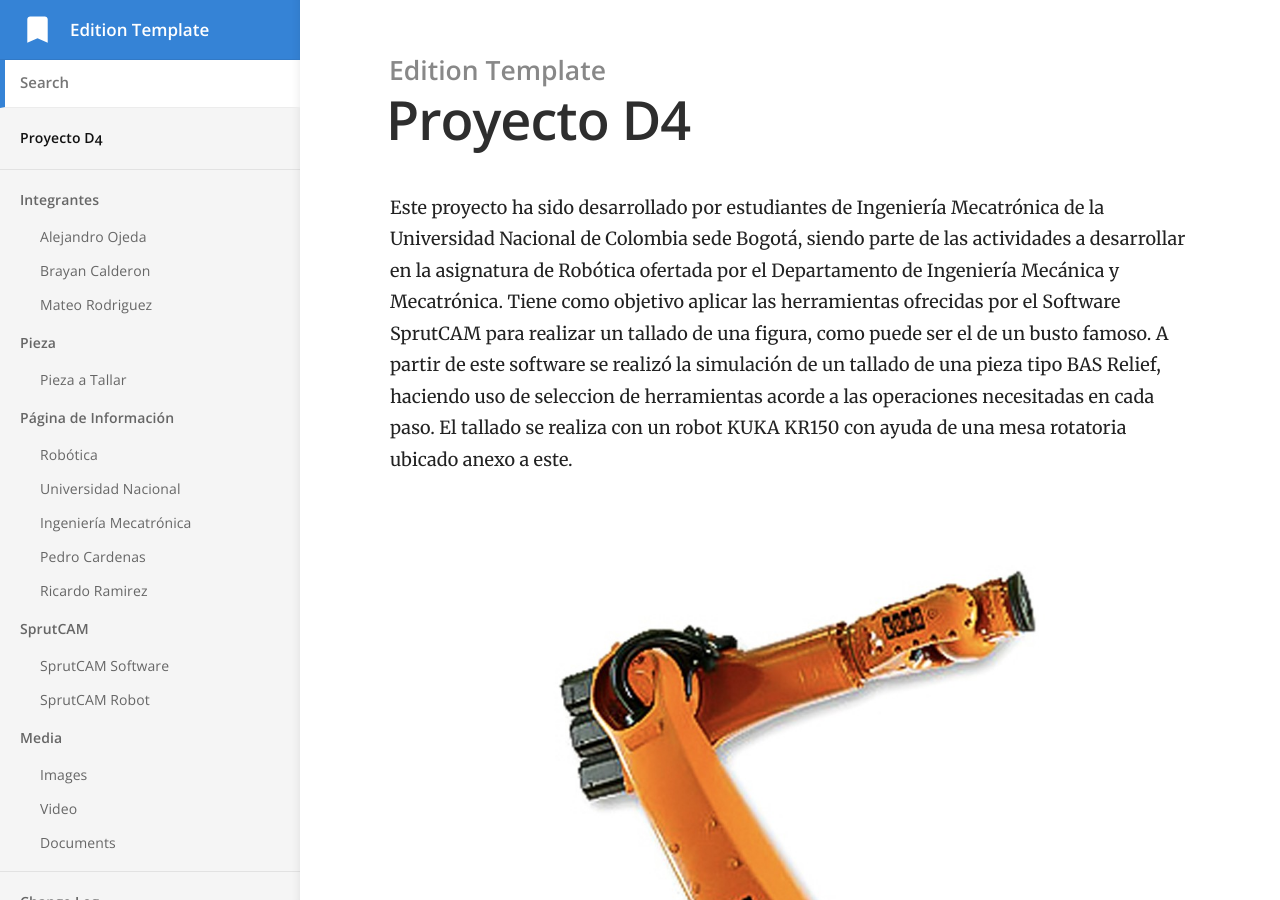
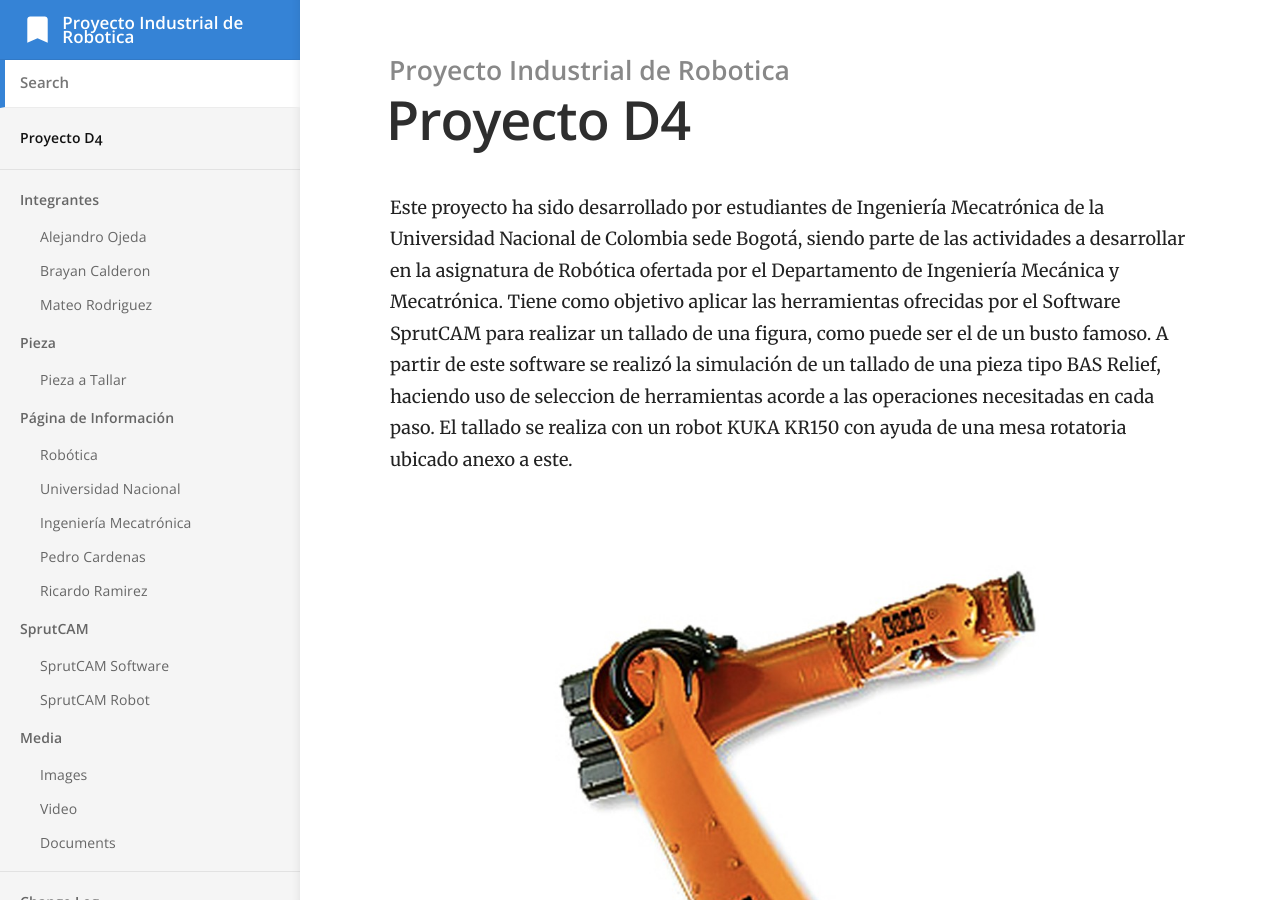
Before and after one commit to BrayanCalderon/ProyectoRobotica-2021-I, a Jekyll site: the page built from index.md, in a window 1280 px wide and 900 px high. Built offline with Jekyll 4.4.1, drawn with Linux system fonts in a browser that asks for light colours.

Commit message:
teste change the site name

```diff
--- a/_config.yml
+++ b/_config.yml
@@ -1,7 +1,8 @@
 # ----
 # Site
 
-title: Edition Template
+title: Proyecto Industrial de Robotica
+#title: Edition Template
 url: "https://long-pig.cloudvent.net"
 baseurl:
 google_analytics_key:
```
